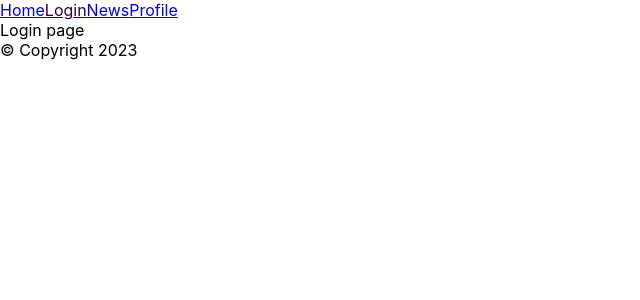
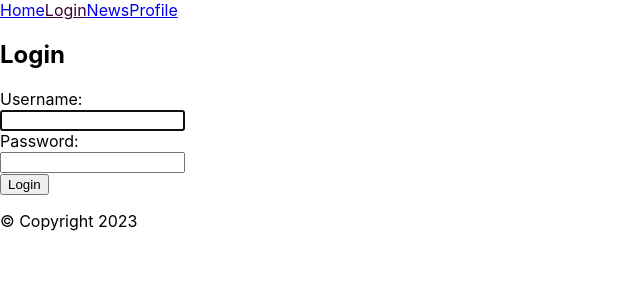
Before and after one commit to sharik1040/news-reader, a React (Create React App) app: page /login in a window 1280 px wide. Shown: the top 300 px of the page, without its empty margins (0-640 px from the left). Built offline with nearby package versions, Linux system fonts and the light colour scheme.

Commit message:
Added Login form

```diff
--- /dev/null
+++ b/src/components/forms/LoginForm/index.js
@@ -0,0 +1,80 @@
+import { useRef, useEffect, useState } from "react";
+import { useNavigate } from "react-router-dom";
+import { mockuser } from "../../../mockdata/users";
+
+export const LoginForm = () => {
+    const navigate = useNavigate();
+    const userRef = useRef();
+    const errRef = useRef();
+
+    const [username, setUsername] = useState("");
+    const [password, setPassword] = useState("");
+    const [errMsg, setErrMsg] = useState("");
+    const [success, setSuccess] = useState(false);
+
+    useEffect(() => {
+        userRef.current.focus();
+    }, []);
+
+    useEffect(() => {
+        setErrMsg("");
+    }, [username, password]);
+
+
+    const handleSubmit = (e) => {
+        e.preventDefault();
+        const matchUsername = username === mockuser.username;
+        const matchPassword = password === mockuser.password;
+        if(matchUsername && matchPassword){
+            setSuccess(true);
+            setUsername("");
+            setPassword("");
+            navigate("/profile");
+
+        }else {
+            errRef.current.focus();
+            setErrMsg("The username or password you entered is incorrect.");
+        }
+    }
+
+    return (
+        <>
+            {
+                success ? (
+                    <section>
+                        If the correct data is entered, then redirect to the /profile page
+                        it seems you shouldn't use succes, or not?
+                    </section>
+                ) : (
+                    <section>
+                        <h1>Login</h1>
+                        <form onSubmit={handleSubmit}>
+                            <label htmlFor="username">Username:</label><br/>
+                            <input
+                                type="text"
+                                value={username}
+                                onChange={(e) => setUsername(e.target.value)}
+                                required
+                                id="username"
+                                autoComplete="off"
+                                ref={userRef}
+                            /><br/>
+
+                            <label htmlFor="password">Password:</label><br/>
+                            <input
+                                type="password"
+                                value={password}
+                                onChange={(e) => setPassword(e.target.value)}
+                                required
+                                id="password"
+                            /><br/>
+
+                            <button>Login</button>
+                        </form>
+                        <p ref={errRef}>{errMsg}</p>
+                    </section>
+                )
+            }
+        </>
+    )
+}
--- /dev/null
+++ b/src/mockdata/users.js
@@ -0,0 +1,13 @@
+export const mockuser = {
+    id: "1",
+    username: "admin",
+    password: "12345",
+    role: "admin"
+}
+
+export const user = {
+    id: "2",
+    username: "Nastia",
+    password: "123456",
+    role: "user"
+}
--- a/src/pages/Login.js
+++ b/src/pages/Login.js
@@ -1,7 +1,9 @@
+import { LoginForm } from "../components/forms/LoginForm/index";
+
 export const Login = () => {
     return (
         <>
-            Login page
+            <LoginForm />
         </>
     )
 }
```
